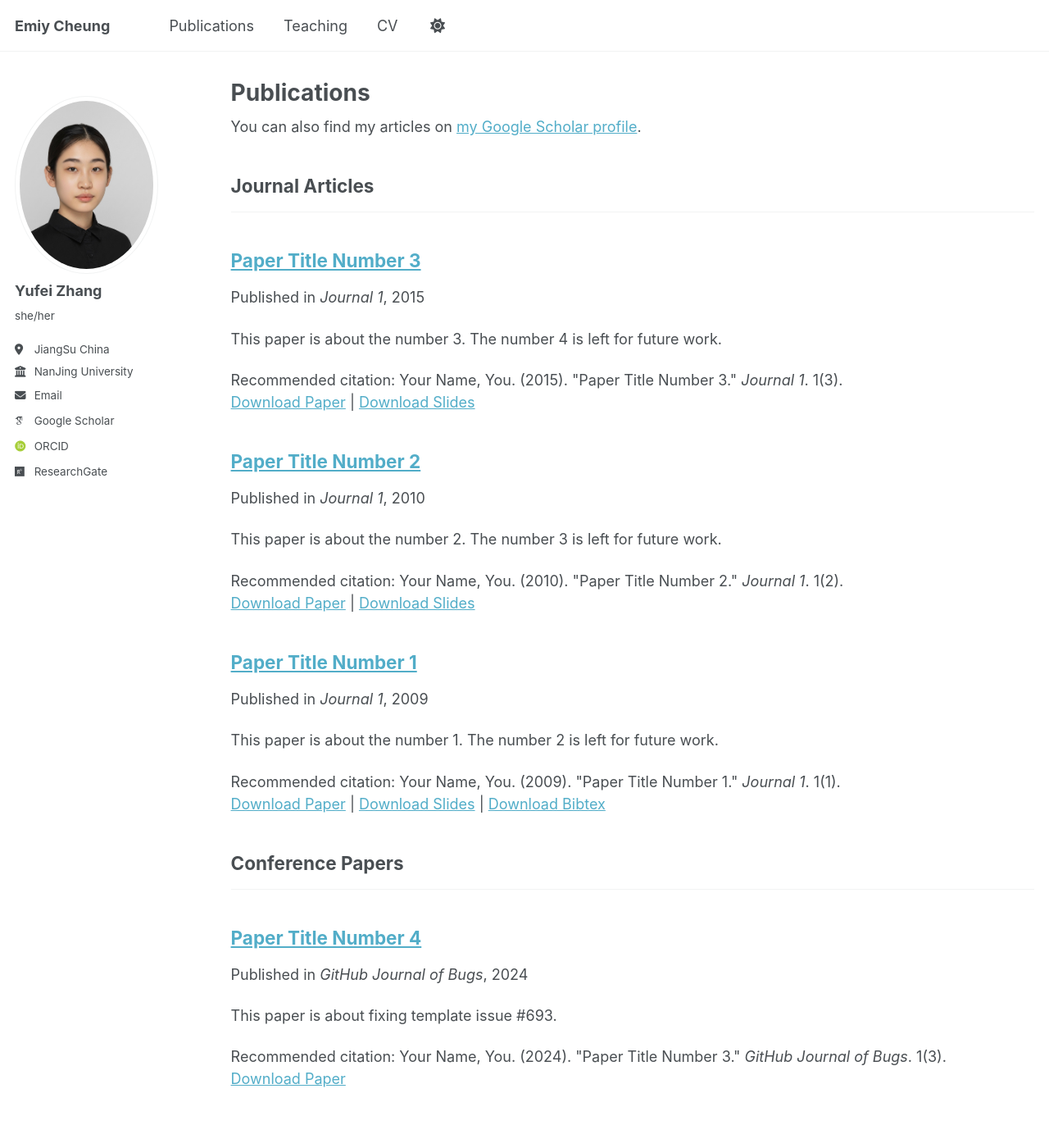
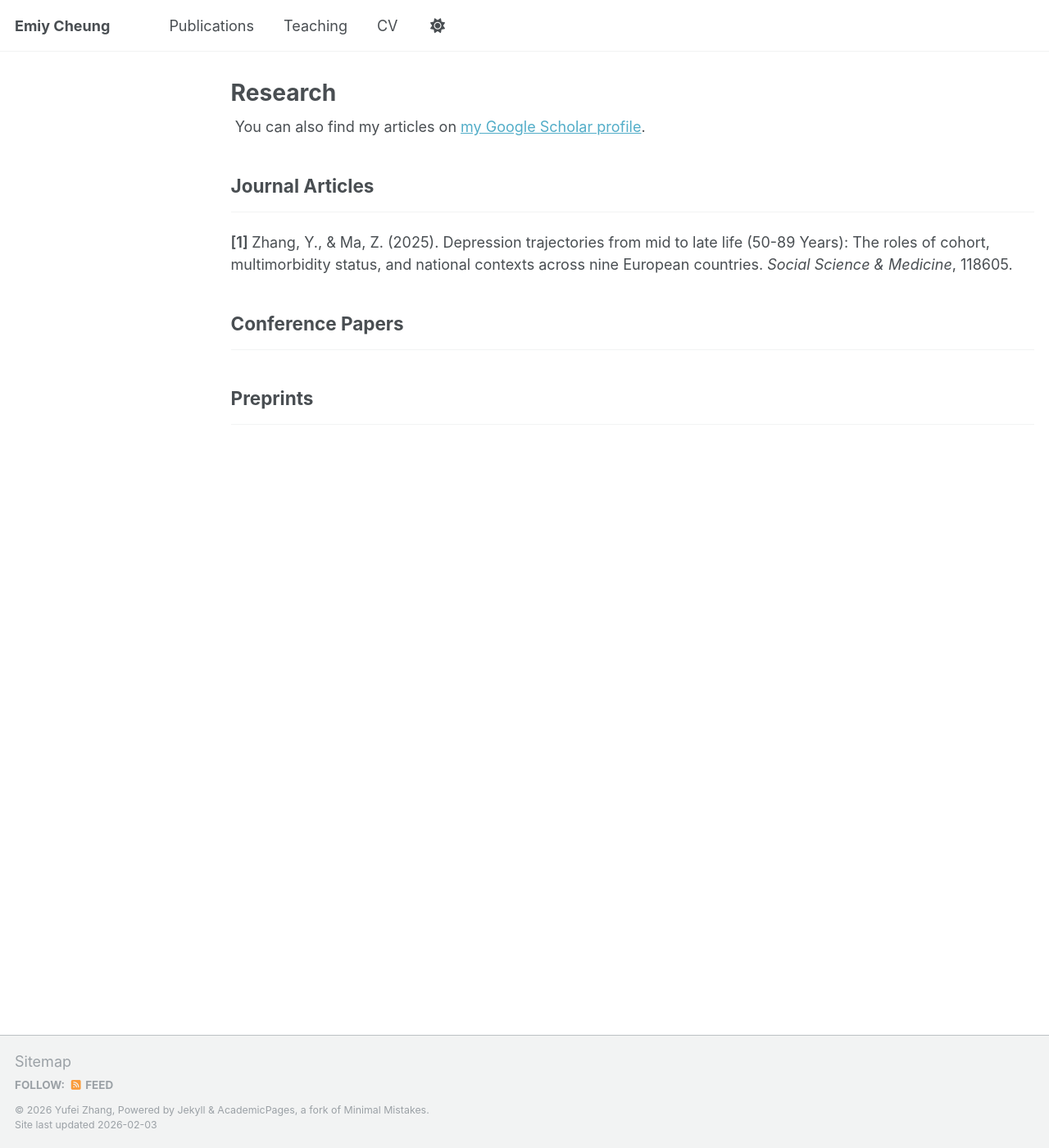
Before and after one commit to Emily-Cheung-1902/Emily-Cheung-1902.github.io, a Jekyll site: the page built from _pages/publications.html, in a window 1280 px wide and 1400 px high. Shown: the whole window at 82% size. Built offline with Jekyll 4.4.1, drawn with Linux system fonts in a browser that asks for light colours; some web fonts are replaced.

Commit message:
Update publications.html

```diff
--- a/_pages/publications.html
+++ b/_pages/publications.html
@@ -1,33 +1,46 @@
 ---
 layout: archive
-title: "Publications"
+title: "Research"
 permalink: /publications/
-author_profile: true
+author_profile: false
+classes: wide
 ---
 
 {% if site.author.googlescholar %}
-  <div class="wordwrap">You can also find my articles on <a href="{{site.author.googlescholar}}">my Google Scholar profile</a>.</div>
+  <div class="wordwrap">
+    You can also find my articles on
+    <a href="{{ site.author.googlescholar }}">my Google Scholar profile</a>.
+  </div>
 {% endif %}
 
-{% include base_path %}
+<style>
+  .pub-section { margin: 1.25rem 0 2rem 0; }
+  .pub-list { list-style: none; padding-left: 0; margin: 0; counter-reset: pub; }
+  .pub-list li { margin: .5rem 0; line-height: 1.5; }
+  .pub-list li::before {
+    counter-increment: pub;
+    content: "[" counter(pub) "] ";
+    font-weight: 600;
+  }
+</style>
 
-<!-- New style rendering if publication categories are defined -->
-{% if site.publication_category %}
-  {% for category in site.publication_category  %}
-    {% assign title_shown = false %}
-    {% for post in site.publications reversed %}
-      {% if post.category != category[0] %}
-        {% continue %}
-      {% endif %}
-      {% unless title_shown %}
-        <h2>{{ category[1].title }}</h2><hr />
-        {% assign title_shown = true %}
-      {% endunless %}
-      {% include archive-single.html %}
-    {% endfor %}
-  {% endfor %}
-{% else %}
-  {% for post in site.publications reversed %}
-    {% include archive-single.html %}
-  {% endfor %}
-{% endif %}
+<h2>Journal Articles</h2><hr />
+<div class="pub-section">
+  <ol class="pub-list">
+    <li>Zhang, Y., &amp; Ma, Z. (2025). Depression trajectories from mid to late life (50-89 Years): The roles of cohort, multimorbidity status, and national contexts across nine European countries. <em>Social Science &amp; Medicine</em>, 118605.</li>
+  </ol>
+</div>
+
+<h2>Conference Papers</h2><hr />
+<div class="pub-section">
+  <ol class="pub-list">
+    <!-- 在这里继续添加：<li>...</li> -->
+  </ol>
+</div>
+
+<h2>Preprints</h2><hr />
+<div class="pub-section">
+  <ol class="pub-list">
+    <!-- 在这里继续添加：<li>...</li> -->
+  </ol>
+</div>
```
